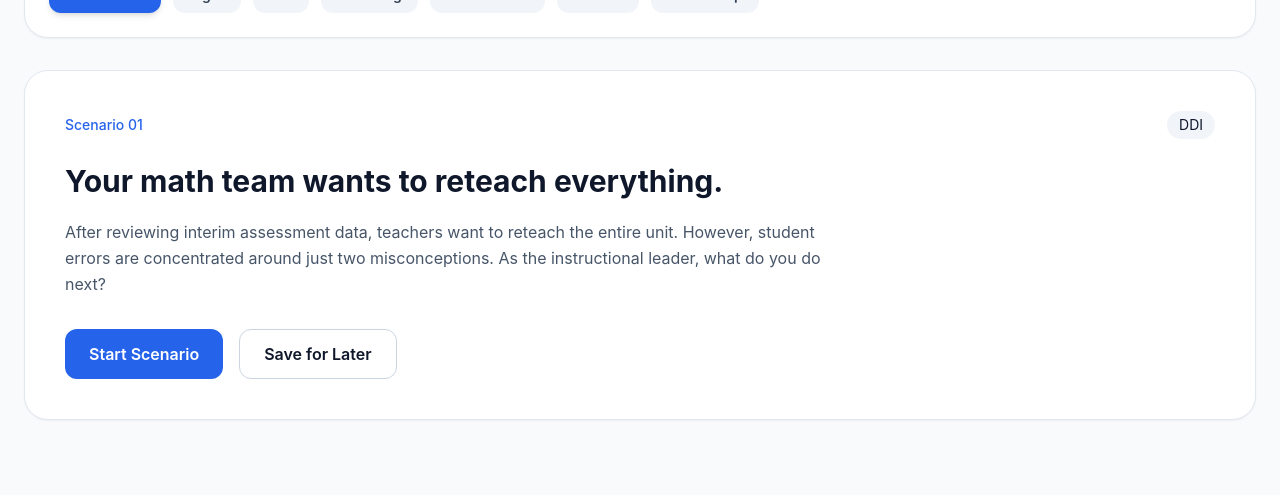
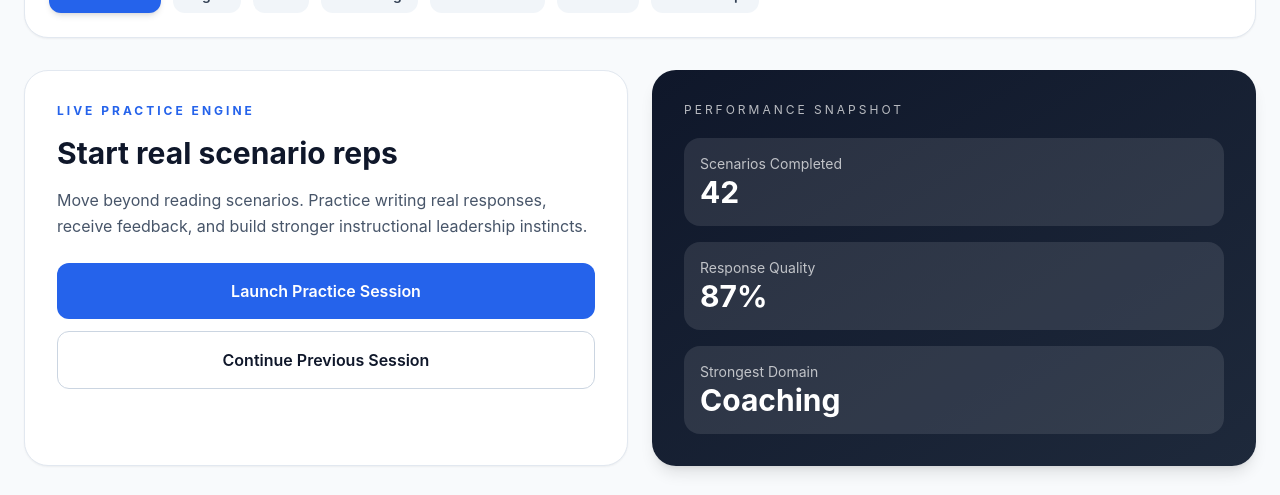
Before and after one commit to jmarc296-jpg/instructional-leadership-practice, a Next.js app: page / in a window 1280 px wide. Shown: the part 674-1169 px from the top of the page. Before the commit the page ends 1126 px from the top, so only its background shows below. Built offline with nearby package versions, Linux system fonts and the light colour scheme.

Commit message:
Upgrade homepage product flow

```diff
--- a/app/page.tsx
+++ b/app/page.tsx
@@ -1,7 +1,12 @@
 'use client'
 
 import { useState } from 'react'
-import { Brain, BarChart3, Heart, History as HistoryIcon } from 'lucide-react'
+import {
+  Brain,
+  BarChart3,
+  Heart,
+  History as HistoryIcon
+} from 'lucide-react'
 
 export default function HomePage() {
   const [activeTab, setActiveTab] = useState('practice')
@@ -27,6 +32,8 @@ export default function HomePage() {
   return (
     <main className="min-h-screen bg-slate-50 px-6 py-8">
       <div className="mx-auto max-w-7xl space-y-8">
+
+        {/* NAV */}
         <div className="rounded-3xl border border-slate-200 bg-white p-4 shadow-sm">
           <div className="flex flex-wrap gap-3">
             {tabs.map((tab) => {
@@ -50,28 +57,28 @@ export default function HomePage() {
           </div>
         </div>
 
+        {/* HERO SECTION */}
         <div className="grid gap-6 lg:grid-cols-3">
+
           <div className="lg:col-span-2 rounded-3xl border border-slate-200 bg-white p-10 shadow-sm">
             <div className="mb-4 text-xs font-bold uppercase tracking-[0.25em] text-blue-600">
               Instructional Leadership Practice
             </div>
 
             <h1 className="mb-6 text-5xl font-bold leading-tight text-slate-900">
-              Build elite instructional leadership judgment through realistic
-              scenario practice.
+              Build elite instructional leadership judgment through realistic scenario practice.
             </h1>
 
             <p className="max-w-2xl text-lg leading-relaxed text-slate-600">
-              Practice high-stakes leadership decisions, sharpen your coaching
-              instincts, and strengthen response quality through repeated
-              scenario-based reps.
+              Practice high-stakes leadership decisions, sharpen your coaching instincts,
+              and strengthen response quality through repeated scenario-based reps.
             </p>
           </div>
 
           <div className="relative min-h-[420px] overflow-hidden rounded-3xl shadow-lg">
             <img
               src="https://images.unsplash.com/photo-1522202176988-66273c2fd55f?auto=format&fit=crop&w=1200&q=80"
-              alt="school leadership meeting"
+              alt="leadership meeting"
               className="h-full w-full object-cover"
             />
 
@@ -94,6 +101,7 @@ export default function HomePage() {
           </div>
         </div>
 
+        {/* FILTERS */}
         <div className="rounded-3xl border border-slate-200 bg-white p-6 shadow-sm">
           <div className="mb-4 text-xs font-bold uppercase tracking-[0.25em] text-slate-500">
             Practice Focus
@@ -116,32 +124,69 @@ export default function HomePage() {
           </div>
         </div>
 
-        <div className="rounded-3xl border border-slate-200 bg-white p-10 shadow-sm transition-all duration-200 hover:-translate-y-1 hover:shadow-xl">
-          <div className="mb-6 flex items-center justify-between">
-            <span className="text-sm font-medium text-blue-600">Scenario 01</span>
-            <span className="rounded-full bg-slate-100 px-3 py-1 text-sm">
-              DDI
-            </span>
+        {/* REAL PRODUCT SECTION */}
+        <div className="grid gap-6 lg:grid-cols-2">
+
+          {/* PRACTICE CTA */}
+          <div className="rounded-3xl border border-slate-200 bg-white p-8 shadow-sm">
+            <div className="mb-4 text-xs font-bold uppercase tracking-[0.25em] text-blue-600">
+              Live Practice Engine
+            </div>
+
+            <h2 className="mb-4 text-3xl font-bold text-slate-900">
+              Start real scenario reps
+            </h2>
+
+            <p className="mb-6 leading-relaxed text-slate-600">
+              Move beyond reading scenarios. Practice writing real responses,
+              receive feedback, and build stronger instructional leadership instincts.
+            </p>
+
+            <div className="space-y-3">
+              <button className="w-full rounded-xl bg-blue-600 px-6 py-4 font-semibold text-white hover:bg-blue-700 transition">
+                Launch Practice Session
+              </button>
+
+              <button className="w-full rounded-xl border border-slate-300 px-6 py-4 font-semibold hover:bg-slate-50 transition">
+                Continue Previous Session
+              </button>
+            </div>
           </div>
 
-          <h2 className="mb-5 text-3xl font-bold text-slate-900">
-            Your math team wants to reteach everything.
-          </h2>
+          {/* ANALYTICS PREVIEW */}
+          <div className="rounded-3xl bg-gradient-to-br from-slate-900 to-slate-800 p-8 text-white shadow-lg">
+            <div className="mb-5 text-xs uppercase tracking-[0.25em] opacity-70">
+              Performance Snapshot
+            </div>
 
-          <p className="mb-8 max-w-3xl leading-relaxed text-slate-600">
-            After reviewing interim assessment data, teachers want to reteach the
-            entire unit. However, student errors are concentrated around just two
-            misconceptions. As the instructional leader, what do you do next?
-          </p>
+            <div className="space-y-4">
+              <div className="rounded-2xl bg-white/10 p-4">
+                <div className="text-sm opacity-70">
+                  Scenarios Completed
+                </div>
+                <div className="text-3xl font-bold">
+                  42
+                </div>
+              </div>
 
-          <div className="flex gap-4">
-            <button className="rounded-xl bg-blue-600 px-6 py-3 font-semibold text-white transition hover:bg-blue-700">
-              Start Scenario
-            </button>
+              <div className="rounded-2xl bg-white/10 p-4">
+                <div className="text-sm opacity-70">
+                  Response Quality
+                </div>
+                <div className="text-3xl font-bold">
+                  87%
+                </div>
+              </div>
 
-            <button className="rounded-xl border border-slate-300 px-6 py-3 font-semibold transition hover:bg-slate-50">
-              Save for Later
-            </button>
+              <div className="rounded-2xl bg-white/10 p-4">
+                <div className="text-sm opacity-70">
+                  Strongest Domain
+                </div>
+                <div className="text-3xl font-bold">
+                  Coaching
+                </div>
+              </div>
+            </div>
           </div>
         </div>
       </div>
```
